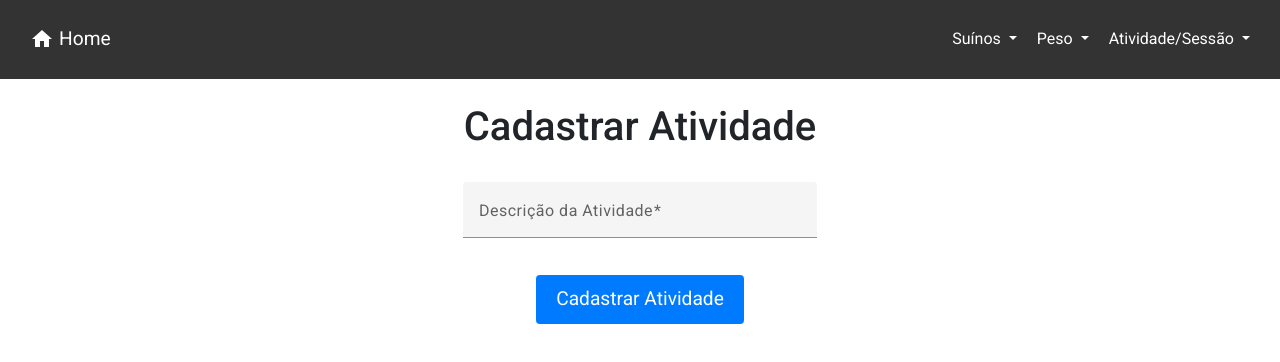
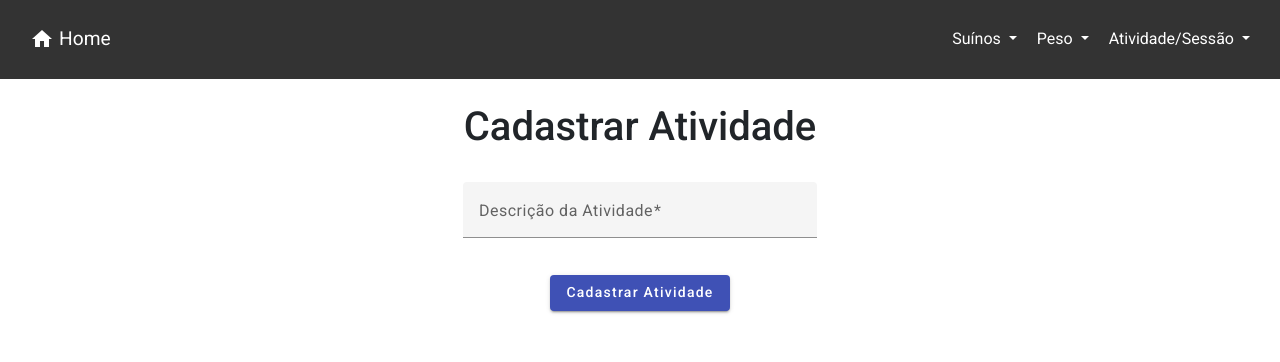
Before and after one commit to everaldina/SuinoFarm-Manager, an Angular app: page /cadastroAtividade in a window 1280 px wide. Shown: the top 362 px of the page. Built offline with nearby package versions, Linux system fonts and the light colour scheme.

Commit message:
att buttons

```diff
--- a/src/app/components/cadastro-atividade/cadastro-atividade.component.css
+++ b/src/app/components/cadastro-atividade/cadastro-atividade.component.css
@@ -11,17 +11,6 @@ h1 {
 }
 
 button {
-    padding: 10px 20px;
-    background-color: #007bff;
-    color: white;
-    border: none;
-    border-radius: 4px;
-    cursor: pointer;
     display: block;
     margin: 0 auto;
-    font-size: larger;
 }
-
-button:hover {
-    background-color: #0056b3;
-}
--- a/src/app/components/cadastro-atividade/cadastro-atividade.component.html
+++ b/src/app/components/cadastro-atividade/cadastro-atividade.component.html
@@ -7,5 +7,5 @@
       <input matInput formControlName="descricao" />
     </mat-form-field>
 
-    <button type="submit">Cadastrar Atividade</button>
+    <button mat-raised-button color="primary" type="submit">Cadastrar Atividade</button>
   </form>
--- a/src/app/components/cadastro-peso/cadastro-peso.component.css
+++ b/src/app/components/cadastro-peso/cadastro-peso.component.css
@@ -4,19 +4,8 @@ h1 {
 }
 
 button {
-  padding: 10px 20px;
-  background-color: #007bff;
-  color: white;
-  border: none;
-  border-radius: 4px;
-  cursor: pointer;
   display: block;
   margin: 0 auto;
-  font-size: larger;
-}
-
-button:hover {
-  background-color: #0056b3;
 }
 
 mat-form-field {
--- a/src/app/components/cadastro-peso/cadastro-peso.component.html
+++ b/src/app/components/cadastro-peso/cadastro-peso.component.html
@@ -31,6 +31,6 @@
         <mat-error *ngIf="formCadastro.get('peso')?.invalid">Peso é obrigatório</mat-error>
     </mat-form-field>
 
-    <button type="submit">Cadastrar Peso</button>
+    <button mat-raised-button color="primary" type="submit">Cadastrar Peso</button>
 
   </form>
--- a/src/app/components/cadastro-suino/cadastro-suino.component.css
+++ b/src/app/components/cadastro-suino/cadastro-suino.component.css
@@ -11,17 +11,6 @@ h1 {
 }
 
 button {
-    padding: 10px 20px;
-    background-color: #007bff;
-    color: white;
-    border: none;
-    border-radius: 4px;
-    cursor: pointer;
     display: block;
     margin: 0 auto;
-    font-size: larger;
 }
-
-button:hover {
-    background-color: #0056b3;
-}
--- a/src/app/components/cadastro-suino/cadastro-suino.component.html
+++ b/src/app/components/cadastro-suino/cadastro-suino.component.html
@@ -59,5 +59,5 @@
     </mat-select>
   </mat-form-field>
 
-  <button type="submit">Cadastrar Suino</button>
+  <button mat-raised-button color="primary" type="submit">Cadastrar Suino</button>
 </form>
--- a/src/app/components/edicao-peso/edicao-peso.component.css
+++ b/src/app/components/edicao-peso/edicao-peso.component.css
@@ -4,19 +4,8 @@ h1 {
 }
 
 button {
-    padding: 10px 20px;
-    background-color: #007bff;
-    color: white;
-    border: none;
-    border-radius: 4px;
-    cursor: pointer;
     display: block;
     margin: 0 auto;
-    font-size: larger;
-}
-
-button:hover {
-    background-color: #0056b3;
 }
 
 mat-form-field {
--- a/src/app/components/edicao-peso/edicao-peso.component.html
+++ b/src/app/components/edicao-peso/edicao-peso.component.html
@@ -24,6 +24,6 @@
         <mat-error *ngIf="formEdicao.get('peso')?.invalid">Peso é obrigatório</mat-error>
     </mat-form-field>
 
-    <button type="submit">Editar</button>
+    <button mat-raised-button color="primary" type="submit">Editar</button>
 
   </form>
--- a/src/app/components/lista-sessoes/lista-sessoes.component.html
+++ b/src/app/components/lista-sessoes/lista-sessoes.component.html
@@ -37,9 +37,12 @@
 <div class="appointment-list">
   <section *ngFor="let sessao of listaFiltrada; let i = index" class="container-flex">
     <div>
-        <div *ngIf="!sessao.status && verificarAtraso(sessao.data)" matBadgePosition="below after" matBadge="!" matBadgeColor="warn"></div>
+      <div *ngIf="!sessao.status && verificarAtraso(sessao.data)" matBadgePosition="below after" matBadge="!"
+        matBadgeColor="warn"></div>
       <h2>{{sessao.data}}</h2>
+      <br>
       <span>{{sessao.descricao}}</span>
+      <br>
       <button *ngIf="!sessao.status">Finalizar Sessão</button>
     </div>
   </section>
```
Lines whose indentation alone changed are shown as unchanged.
